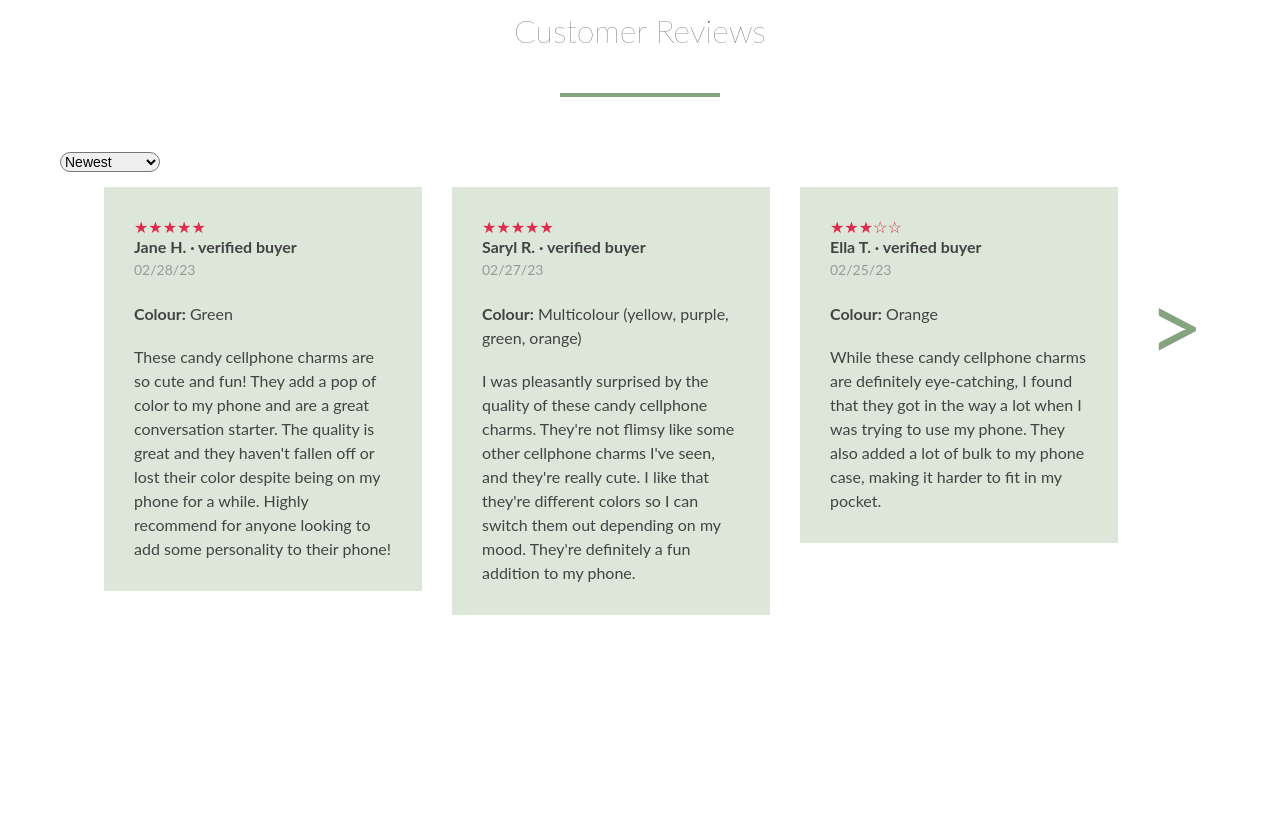
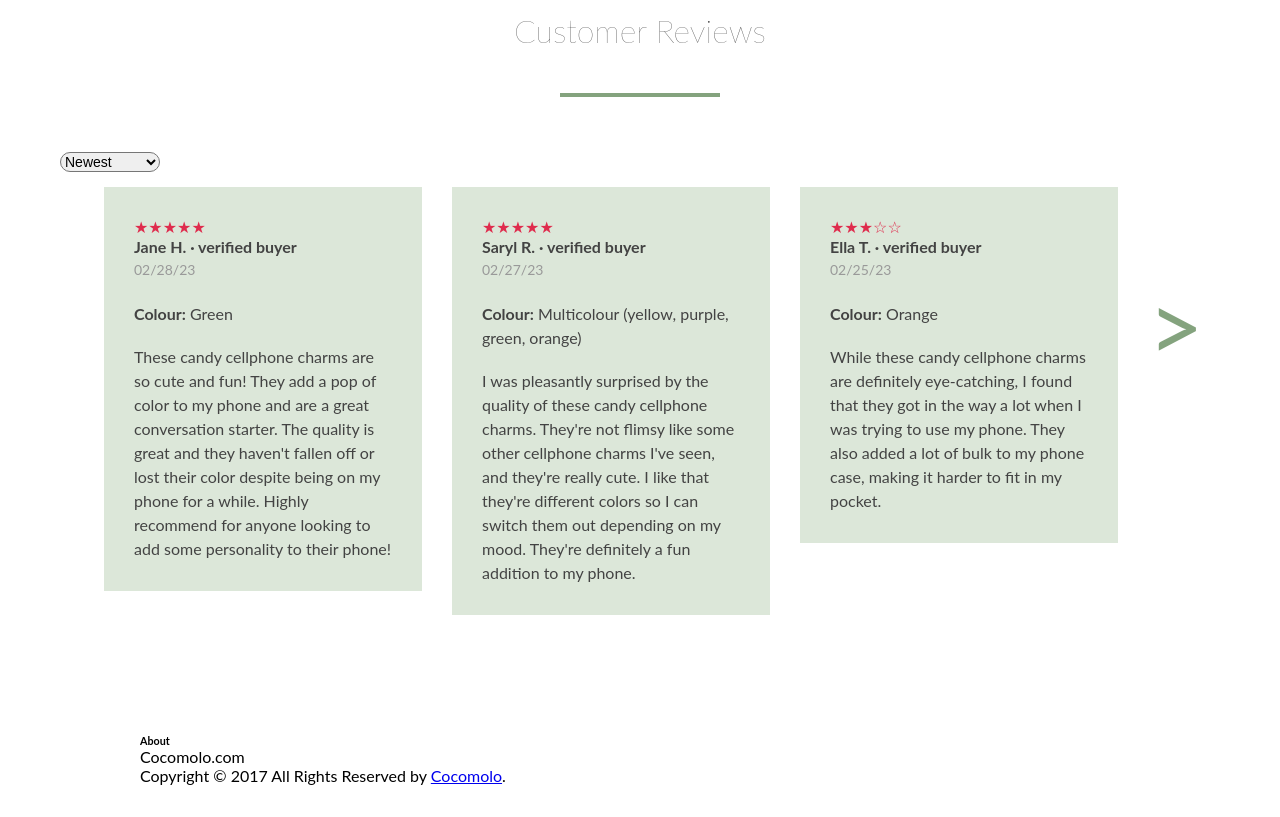
Before and after one commit to PeakSolaris/IAT339P02, a plain HTML site: page charm.html in a window 1280 px wide. Shown: the part 1060-1877 px from the top of the page. Before the commit the page ends 1826 px from the top, so only its background shows below. Drawn offline with Linux system fonts and the light colour scheme.

Commit message:
footer added

```diff
--- a/charm.html
+++ b/charm.html
@@ -179,5 +179,25 @@
   Source used for customer review layout:
   DarkCode. (2018, December 1). Responsive testimonials section using only HTML & CSS [Video]. https://www.youtube.com/watch?v=zkyIVFoLxgY
   -->
+  <footer class="site-footer">
+        <div class="container">
+        <div class="row">
+            <div class="col-sm-12 col-md-6">
+            <h6>About</h6>
+            <p class="text-justify">Cocomolo.com</p>
+            </div>
+        </div>
+        </div>
+
+        <div class="container">
+        <div class="row">
+            <div class="col-md-8 col-sm-6 col-xs-12">
+            <p class="copyright-text">Copyright &copy; 2017 All Rights Reserved by
+        <a href="#">Cocomolo</a>.
+            </p>
+            </div>
+        </div>
+        </div>
+    </footer>
 
 </body>
```
